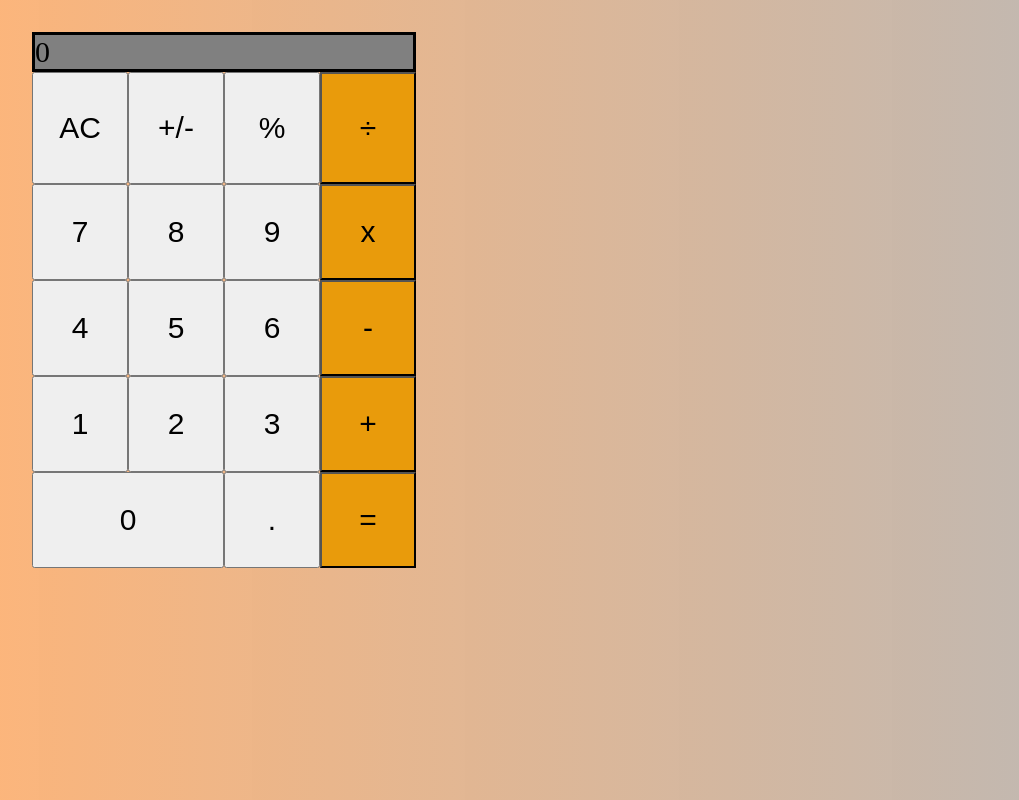
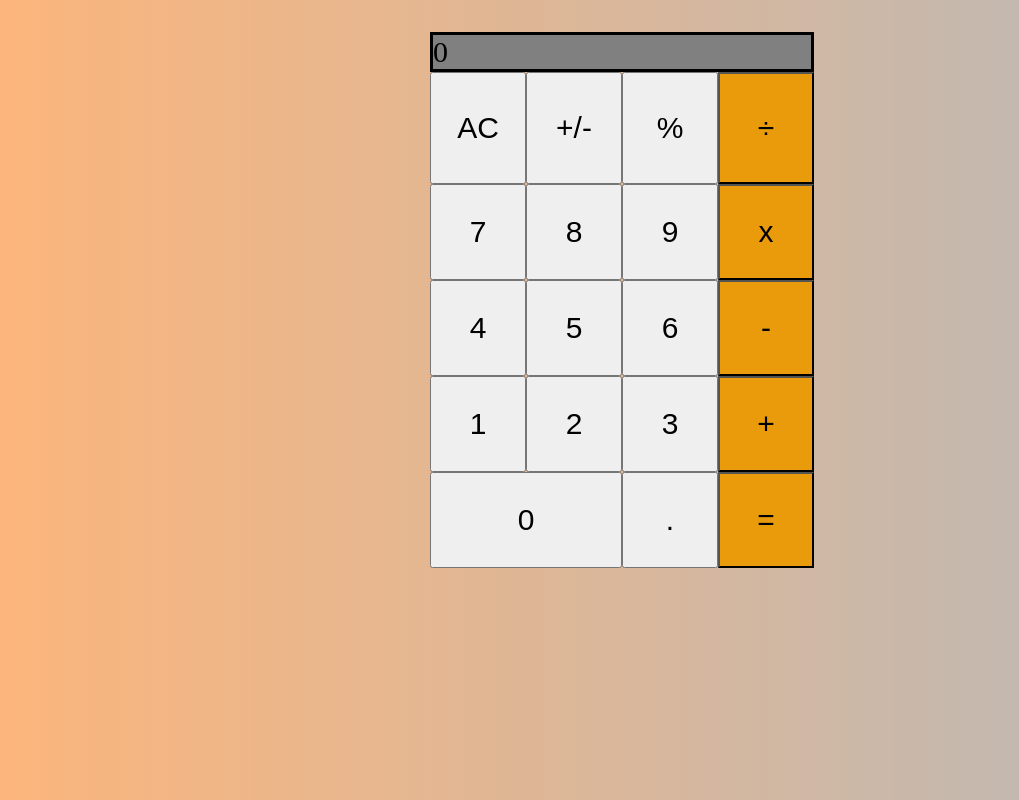
Before and after one commit to BouaikIlham/Math-Magicians, a React (Create React App) app: page / in a window 1280 px wide. Shown: the whole page, without its empty margins (68-1087 px from the left). Built offline with nearby package versions, Linux system fonts and the light colour scheme.

Commit message:
update style

```diff
--- a/src/components/Calculator.js
+++ b/src/components/Calculator.js
@@ -1,6 +1,6 @@
 import React, { useState } from 'react';
+import calculate from '../logic/calculate';
 import './style.css';
-import calculate from '../logic/calculate';
 
 function Calculator() {
   const [state, setState] = useState({
--- a/src/components/style.css
+++ b/src/components/style.css
@@ -37,3 +37,9 @@ button {
   outline: 0;
   background-color: gray;
 }
+
+#root {
+  display: flex;
+  justify-content: center;
+  align-items: center;
+}
```
